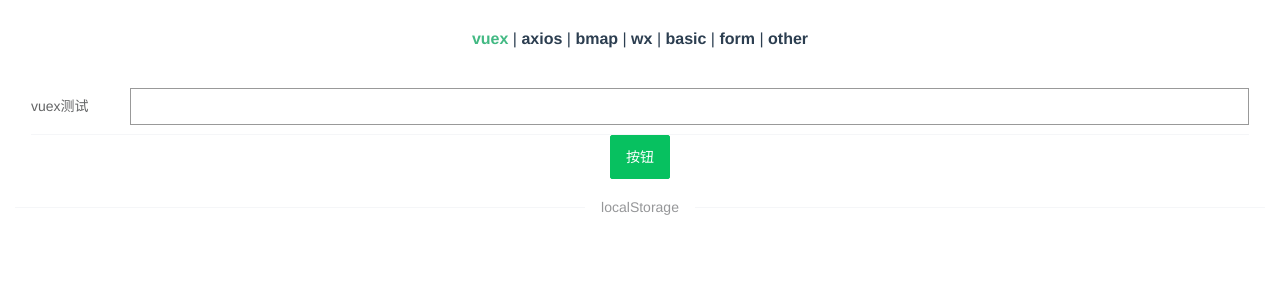
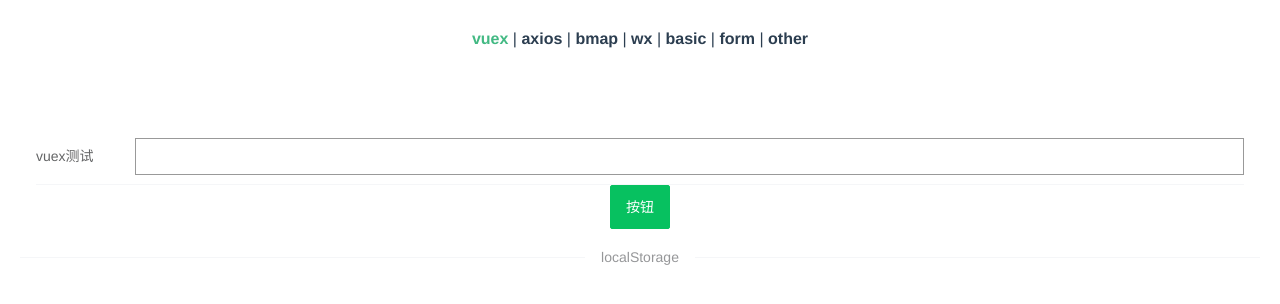
Before and after one commit to tcheng8866/vue-H5-vant, a Vue app: page /#/ in a window 1280 px wide. Shown: the top 304 px of the page. Built offline with nearby package versions, Linux system fonts and the light colour scheme.

Commit message:
Revert "提交dist"
This reverts commit 839261aca78cc17563211a80dc5d339d68b65915.

```diff
--- a/src/views/vuex.vue
+++ b/src/views/vuex.vue
@@ -62,7 +62,7 @@ export default {
   .wrap {
     background-color: #ffffff;
 	height: 100%;
-	padding: 0 15px;
+    padding: 50px 20px;
     /deep/ .van-field__label {
       line-height: 37px;
     }
--- a/vue.config.js
+++ b/vue.config.js
@@ -1,8 +1,4 @@
 module.exports = {
-	publicPath: process.env.NODE_ENV === 'production' ?
-		'/my-project/' // github pages 打包路径
-		:
-		'/',
 	outputDir: 'dist', //build输出目录
 	assetsDir: 'assets', //静态资源目录（js, css, image）
 	lintOnSave: false, //是否开启eslint
```
Also changed, not shown: 9 other files (tests, documents, lock files or other folders).
